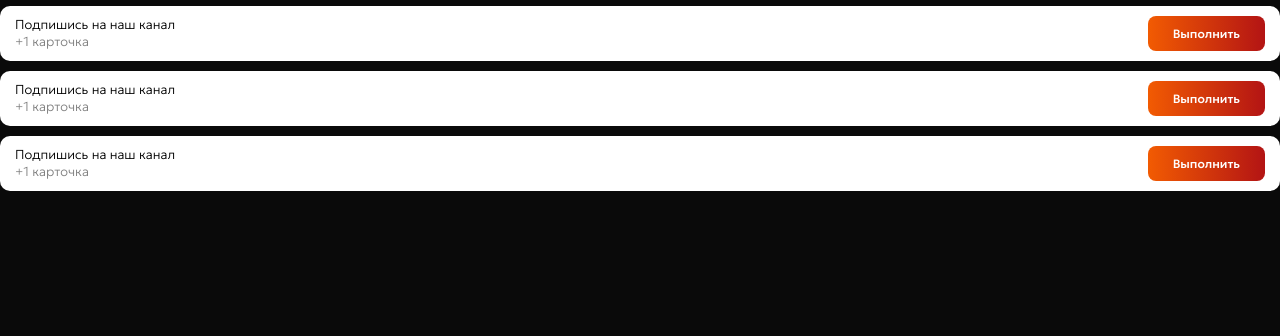
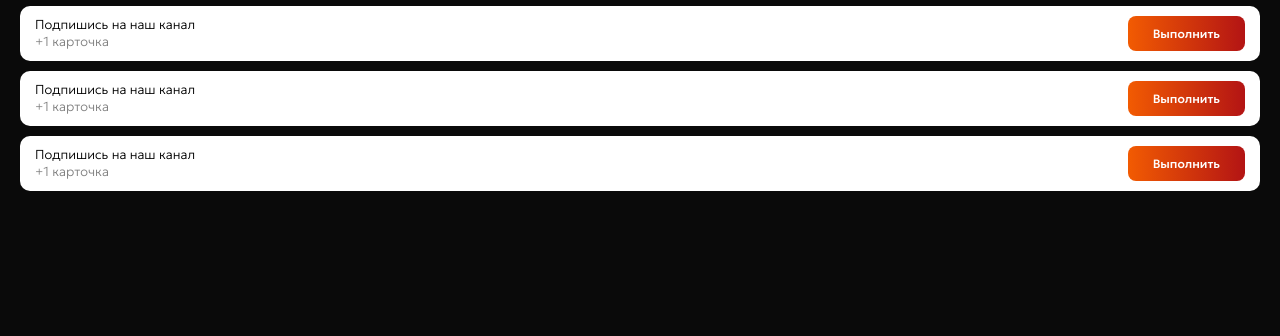
Before and after one commit to w1rexel/flip_fmsbot, a website: page index.html in a window 1280 px wide. Shown: the part 485-821 px from the top of the page. After the commit the page ends 800 px from the top, so only its background shows below. Drawn offline with Linux system fonts and the light colour scheme.

Commit message:
Add files via upload

```diff
--- a/index.html
+++ b/index.html
@@ -2,7 +2,7 @@
 <html lang="ru">
 <head>
     <meta charset="UTF-8">
-    <meta name="viewport" content="width=device-width, initial-scale=1.0, user-scalable=no">
+    <meta name="viewport" content="width=device-width, initial-scale=1.0">
     <title>Flip</title>
     <link rel="stylesheet" href="styles.css"/>
 </head>
--- a/styles.css
+++ b/styles.css
@@ -38,17 +38,8 @@
   font-family: 'geologica';
   font-family: 'saar';
   background-color: #0A0A0A;
-  overflow-x: hidden;
-  height: 100vh; /* максимум пространства экрана */
-  min-height: 100vh;
-  width: 100vw;
-  margin: 0;
-  padding: 0;
-  }
-
-  .page {
-  min-height: 100vh;
-  box-sizing: border-box;
+  margin-left: 20px;
+  margin-right: 20px;
   }
 
   .title {
```
